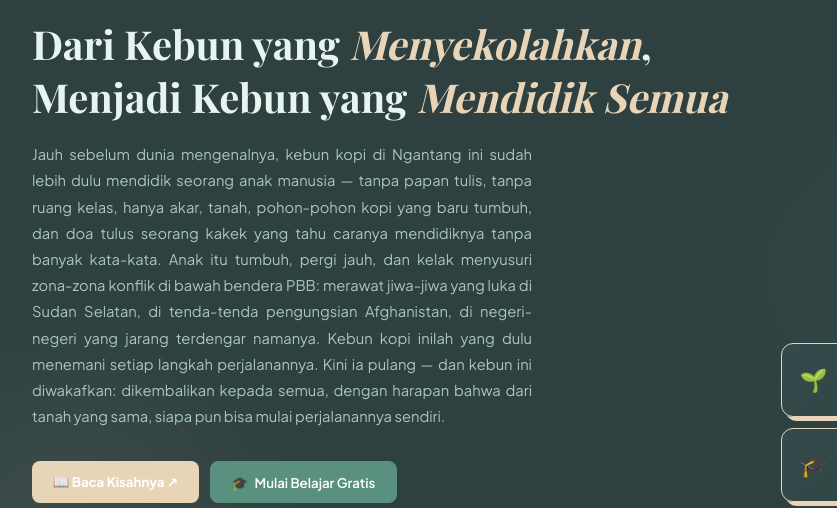
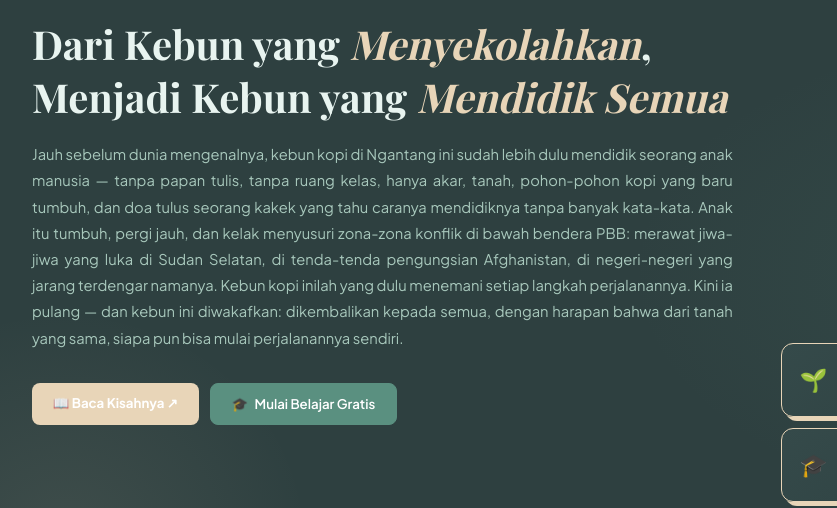
Before and after one commit to Adib-Psych/wakaf-produktif, a plain HTML site: page index.html in a window 1280 px wide. Shown: the part 182-690 px from the top of the page, 0-837 px from the left. Drawn offline with nearby package versions, Linux system fonts and the light colour scheme; a web font is replaced by a local one.

Commit message:
fix(index hero): sejajarkan paragraph dengan H1 "Mendidik Semua"
Adib catch: hero-lead text "Jauh sebelum dunia mengenalnya..." punya max-width 500px yang membuatnya wrap lebih awal dari H1 di atasnya. Visual: H1 ujung kanan ~700px+, paragraph ujung kanan ~500px. Inconsistent alignment.

Fix: hapus max-width: 500px dari .hero-lead.

Sekarang paragraph fill seluruh left grid column (1.2fr dari 2fr hero-grid), wrap pada lebar yang sama dengan H1. Visual alignment ujung kanan sejajar.

Text-align: justify tetap, jadi paragraph rata kiri-kanan dengan H1 di atasnya.

```diff
--- a/index.html
+++ b/index.html
@@ -215,8 +215,8 @@ a   { color: inherit; text-decoration: none; }
 .hero-lead {
   font-size: 0.92rem; line-height: 1.78;
   color: #a8c8bc; margin-bottom: 2rem;
-  max-width: 500px;
   text-align: justify;
+  /* No max-width — sejajar dengan H1 (fill left grid column 1.2fr) */
 }
 .hero-btns { display: flex; gap: 0.7rem; flex-wrap: wrap; margin-bottom: 1.5rem; }
 .rwi-nav-badge {
```
